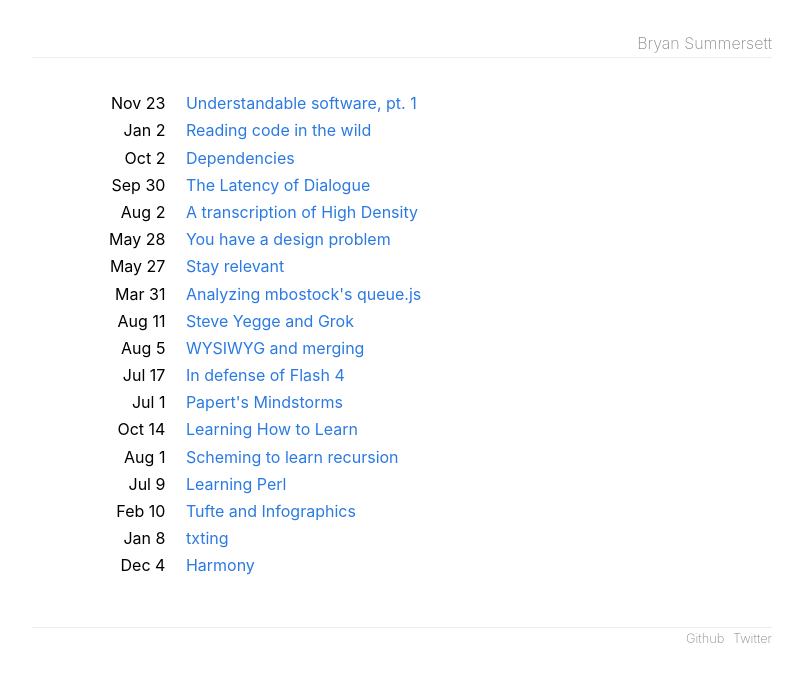
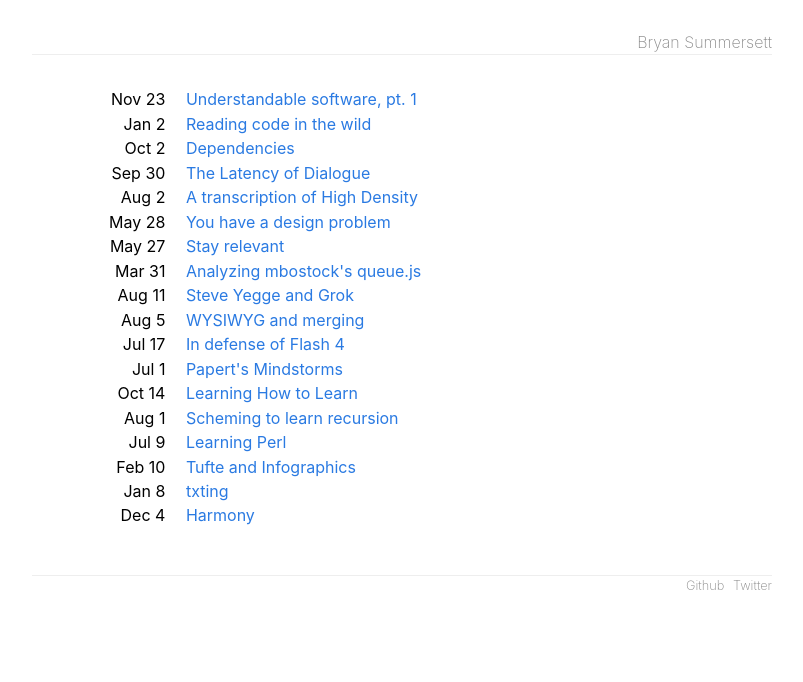
Before and after one commit to bryansum/bsumm.net, a Jekyll site: the page built from index.html, in a window 1280 px wide. Shown: the top 682 px of the page, without its empty margins (238-1041 px from the left). Built offline with Jekyll 4.4.1, drawn with Linux system fonts in a browser that asks for light colours.

Commit message:
Set line height to 1.52947

```diff
--- a/css/main.scss
+++ b/css/main.scss
@@ -8,7 +8,7 @@
 $base-font-family: -apple-system, BlinkMacSystemFont, 'Segoe UI', Roboto, Helvetica, Arial, sans-serif, 'Apple Color Emoji', 'Segoe UI Emoji', 'Segoe UI Symbol';
 $base-font-size: 1em;
 $small-font-size: $base-font-size * 0.875;
-$base-line-height: 1.7;
+$base-line-height: 1.52947;
 
 $spacing-unit: 30px;
 
```
